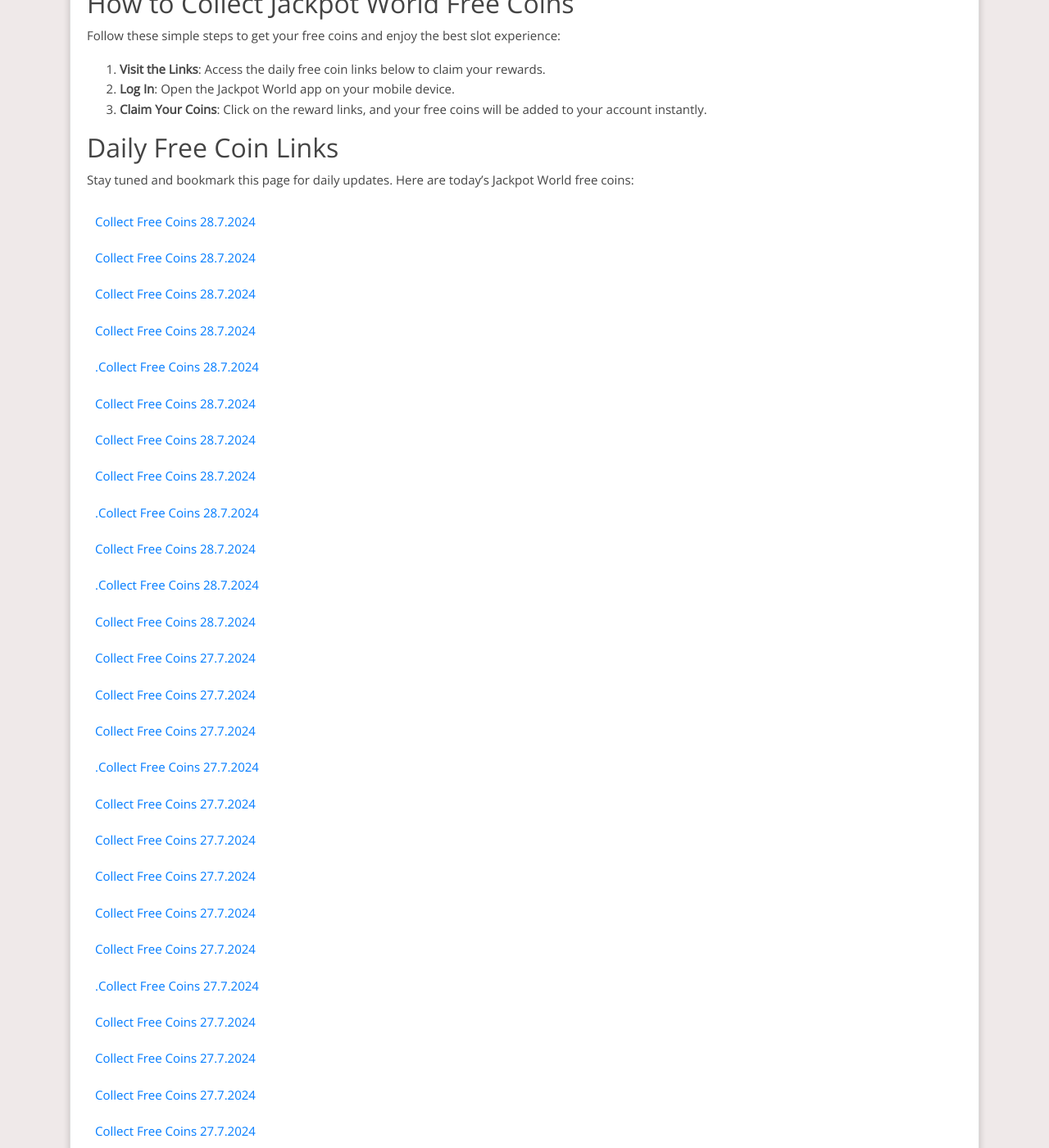
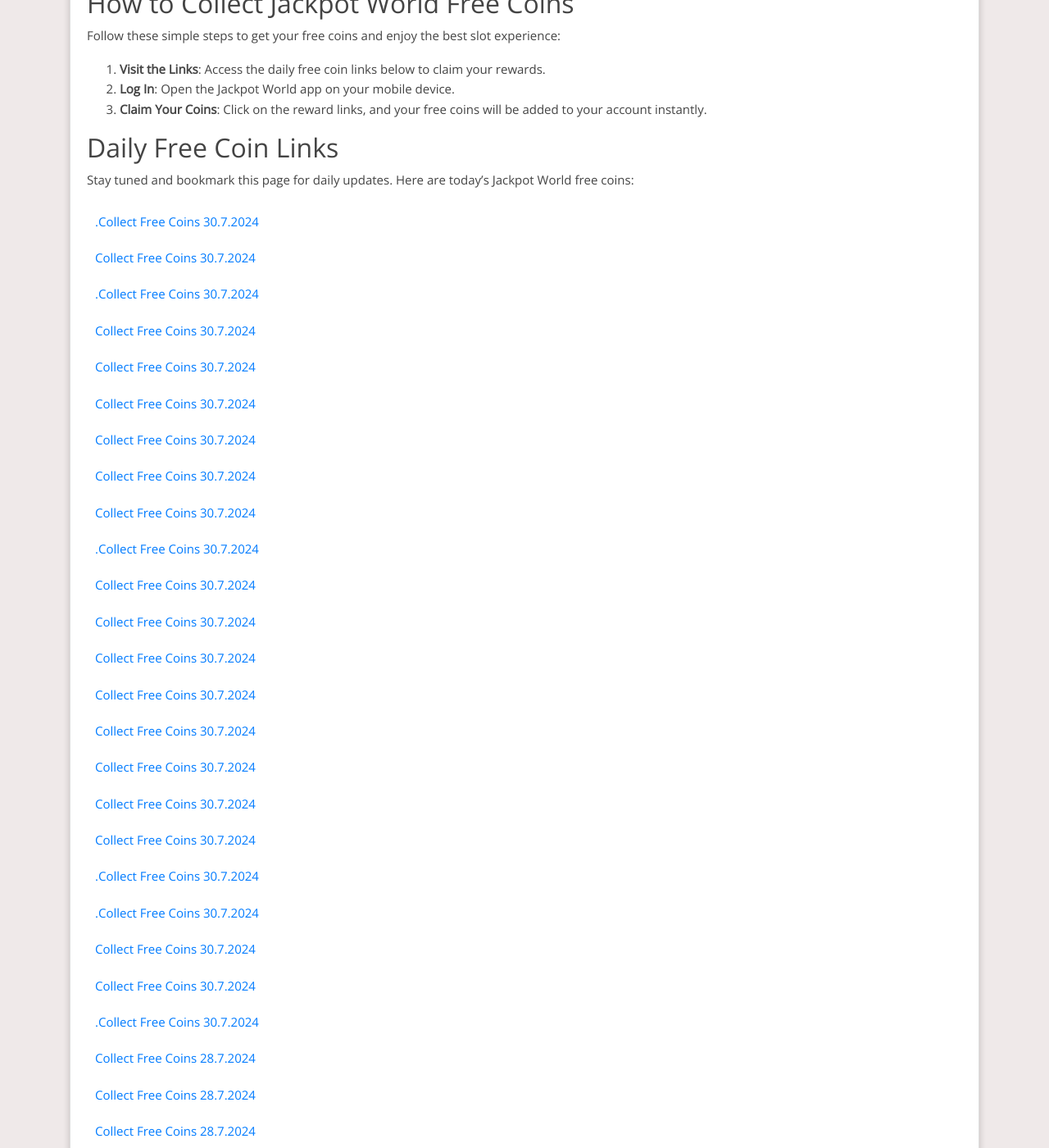
Before and after one commit to Prollad99/bs-net, a Jekyll site: the page built from _posts/2024-06-29-jackpot-world.md, in a window 1280 px wide and 1400 px high, scrolled down 392 px. Shown: the whole window at 82% size. Built offline with Jekyll 4.4.1, drawn with Linux system fonts in a browser that asks for light colours; nearby versions of some CDN libraries; comment, search, counter and statistics services are not loaded; some of the changed text lies outside the part shown.

Commit message:
Update jackpot-world reward links and last modified date

```diff
--- a/_data/include_files.yml
+++ b/_data/include_files.yml
@@ -29,7 +29,7 @@
   last_modified: 2024-07-30 03:23:00
 
 jackpot-world.html:
-  last_modified: 2024-07-29 14:33:35
+  last_modified: 2024-07-30 04:21:35
 
 monopoly-go.html:
   last_modified: 2024-07-29 14:33:34
--- a/_includes/jackpot-world.html
+++ b/_includes/jackpot-world.html
@@ -1,4 +1,27 @@
 <html><body><div class="reward"><ul>
+<li><a href="http://jpw.bet/s/vaxl6mtz">.collect free coins 30.7.2024</a></li>
+<li><a href="http://jpw.bet/s/a23hq4eu">collect free coins 30.7.2024</a></li>
+<li><a href="http://jpw.bet/s/e0t7ky1m">.collect free coins 30.7.2024</a></li>
+<li><a href="http://jpw.bet/s/l72krmvs">collect free coins 30.7.2024</a></li>
+<li><a href="http://jpw.bet/s/wpaxdo4r">collect free coins 30.7.2024</a></li>
+<li><a href="http://jpw.bet/s/l2bak5ep">collect free coins 30.7.2024</a></li>
+<li><a href="http://jpw.bet/s/1dl2ahye">collect free coins 30.7.2024</a></li>
+<li><a href="http://jpw.bet/s/uvhxq2wr">collect free coins 30.7.2024</a></li>
+<li><a href="http://jpw.bet/s/b5has91i">collect free coins 30.7.2024</a></li>
+<li><a href="http://jpw.bet/s/dxflhe2s">.collect free coins 30.7.2024</a></li>
+<li><a href="http://jpw.bet/s/1qck8iu0">collect free coins 30.7.2024</a></li>
+<li><a href="http://jpw.bet/s/a9b4mjsg">collect free coins 30.7.2024</a></li>
+<li><a href="http://jpw.bet/s/luey4hd3">collect free coins 30.7.2024</a></li>
+<li><a href="http://jpw.bet/s/0zw3mdrn">collect free coins 30.7.2024</a></li>
+<li><a href="http://jpw.bet/s/hb253tcu">collect free coins 30.7.2024</a></li>
+<li><a href="http://jpw.bet/s/2b7u3is6">collect free coins 30.7.2024</a></li>
+<li><a href="http://jpw.bet/s/5fk1wp0e">collect free coins 30.7.2024</a></li>
+<li><a href="http://jpw.bet/s/01uos9pe">collect free coins 30.7.2024</a></li>
+<li><a href="http://jpw.bet/s/opgwl5ft">.collect free coins 30.7.2024</a></li>
+<li><a href="http://jpw.bet/s/6p0wm2qz">.collect free coins 30.7.2024</a></li>
+<li><a href="http://jpw.bet/s/wfl78o6k">collect free coins 30.7.2024</a></li>
+<li><a href="http://jpw.bet/s/k6rt0ma8">collect free coins 30.7.2024</a></li>
+<li><a href="http://jpw.bet/s/sfryqiuk">.collect free coins 30.7.2024</a></li>
 <li><a href="http://jpw.bet/s/ie2l7sdv">collect free coins 28.7.2024</a></li>
 <li><a href="http://jpw.bet/s/tfwbmcps">collect free coins 28.7.2024</a></li>
 <li><a href="http://jpw.bet/s/jhgex80y">collect free coins 28.7.2024</a></li>
```
Also changed, not shown: other parts of _includes/jackpot-world.html (+0 -23 lines), links-json/jackpot-world.json (+92 -92 lines).
